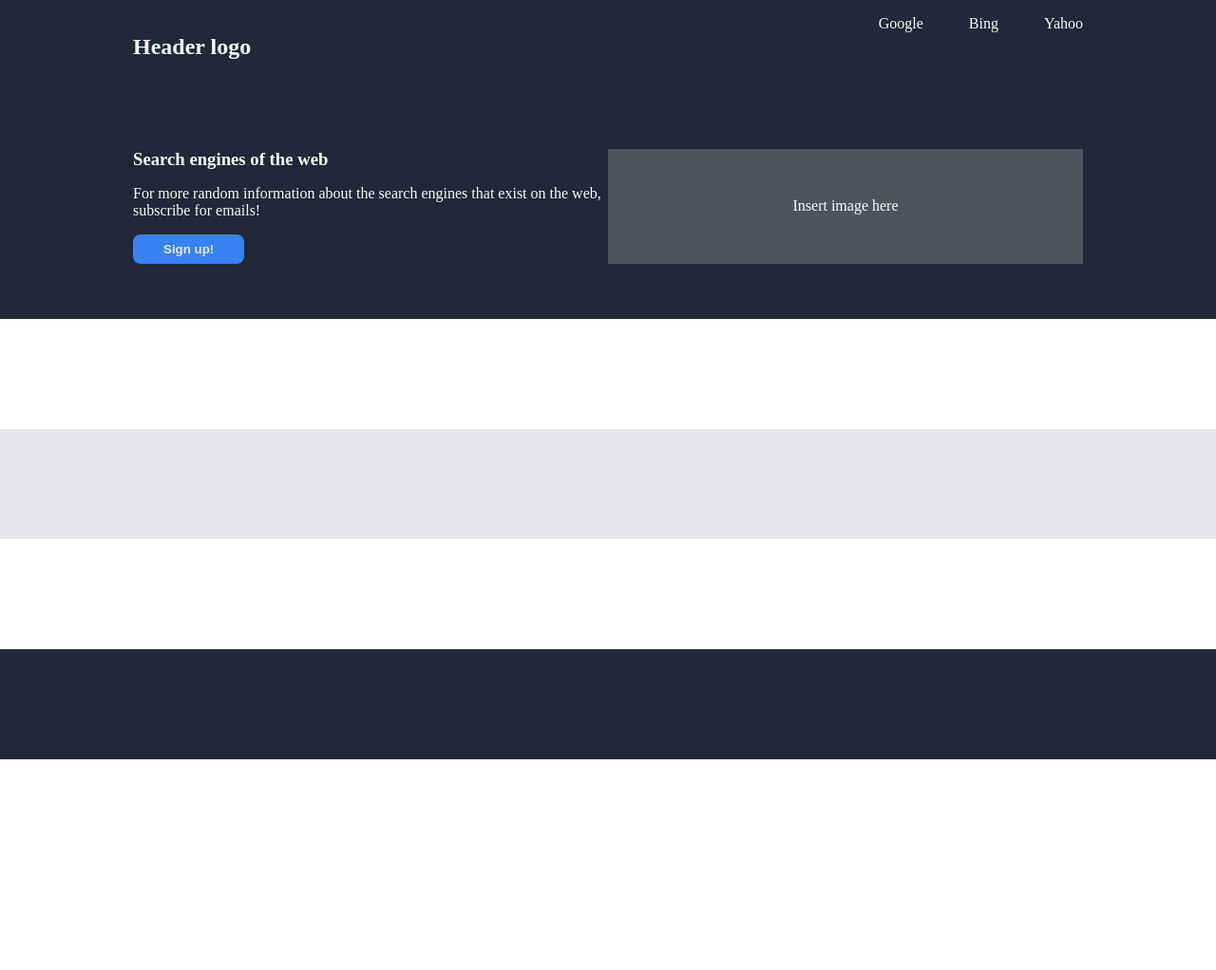
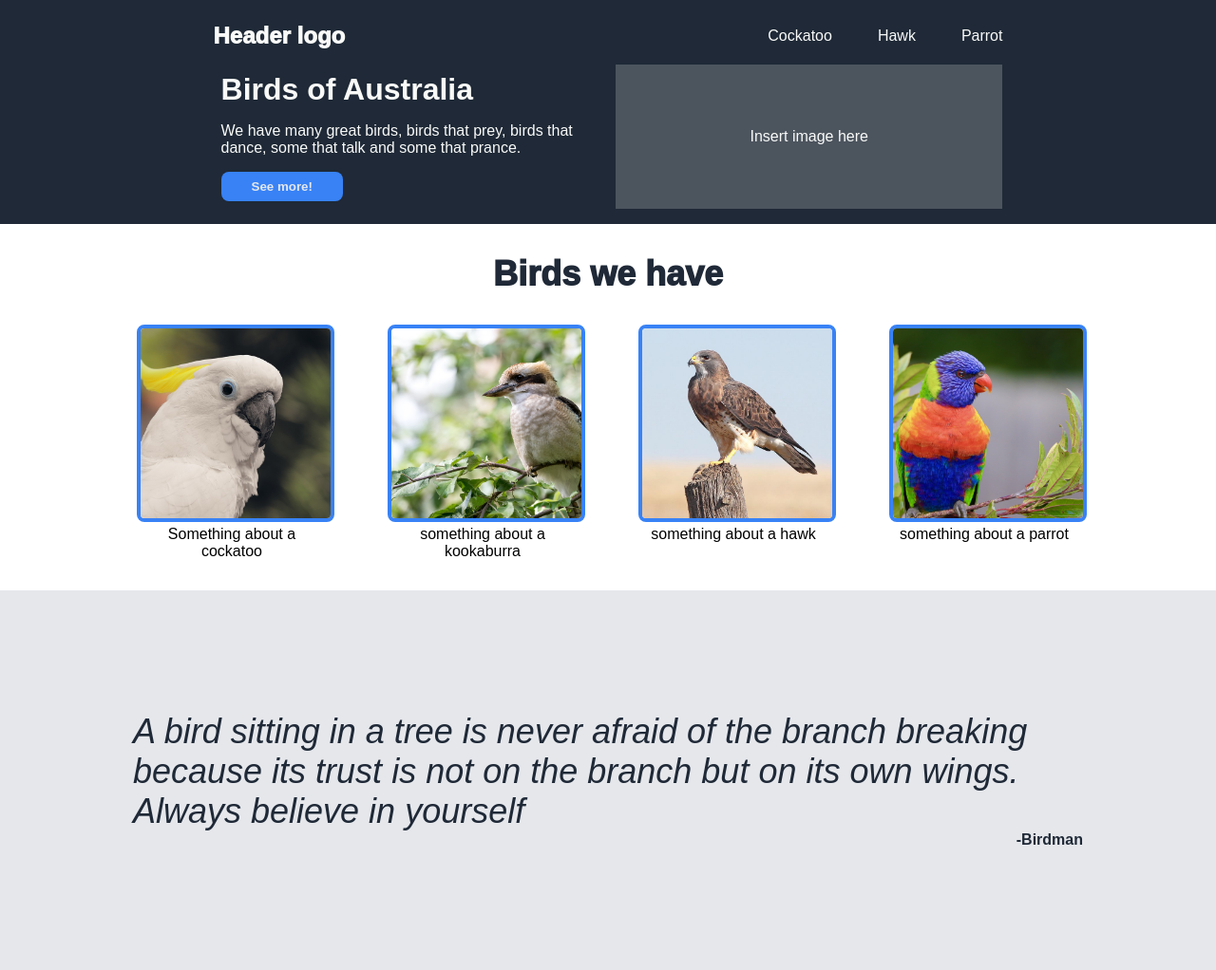
Before and after one commit to Zentality/LandingPage-TOP, a plain HTML site: page index.html in a window 1280 px wide. Shown: the whole page at 95% size. Before the commit the page ends 800 px from the top, so only its background shows below. Drawn offline with Linux system fonts and the light colour scheme.

Commit message:
Add content and styling
Content added to first and second main content areas
with styling and layout created.

```diff
--- a/index.html
+++ b/index.html
@@ -12,26 +12,55 @@
   <div class="body header">
     <div class="headercontainer">
       <div class="headertop">
-        <h2>Header logo</h2>
+        <div class="title">Header logo</div>
         <ul class="links">
-          <li><a href="#">Google</a></li>
-          <li><a href="#">Bing</a></li>
-          <li><a href="#">Yahoo</a></li>
+          <li><a href="#">Cockatoo</a></li>
+          <li><a href="#">Hawk</a></li>
+          <li><a href="#">Parrot</a></li>
         </ul>
       </div>
       <div class="headerbottom">
         <div class="headercontent">
-          <h3>Search engines of the web</h3>
-          <p>For more random information about the search engines that exist on the web, subscribe for emails!</p>
-          <button class="signup" href="#">Sign up!</button>
+          <div class="title">Birds of Australia</div>
+          <p>We have many great birds, birds that prey, birds that dance, some that talk and some that prance.</p>
+          <button class="signup" href="#">See more!</button>
         </div>
         <div class="logo">Insert image here</div>
       </div>
     </div>
   </div>
 
-  <div class="body content first"></div>
-  <div class="body content second"></div>
+  <div class="body content first">
+    <div class="contentcontainer">
+      <div class="contenttitle">Birds we have</div>
+      <div class="cards">
+        <div class="card">
+          <img src="images/cockatoo.jpg">
+          <div>Something about a cockatoo</div>
+        </div>
+        <div class="card">
+          <img src="images/kookaburra.jpg">
+          <div> something about a kookaburra</div>
+        </div>
+        <div class="card">
+          <img src="images/hawk.jpg">
+          <div> something about a hawk</div>
+        </div>
+        <div class="card">
+          <img src="images/parrot.jpg">
+          <div> something about a parrot</div>
+        </div>
+      </div>
+    </div>
+  </div>
+
+  <div class="body content second">
+    <div class="middlecontainer">
+      <div class="quote">A bird sitting in a tree is never afraid of the branch breaking because its trust is not on the branch but on its own wings. Always believe in yourself</div>
+      <div class="author">-Birdman</div>
+    </div>
+  </div>
+
   <div class="body content third"></div>
   <div class="body footer"></div>
 </body>
--- a/styles.css
+++ b/styles.css
@@ -14,18 +14,27 @@ body {
   flex: 1 0 auto;
   display: flex;
   justify-content: center;
+  font-family: sans-serif;
 }
 
 .headercontainer {
   color: #F9FAF8;
-  min-width: 1000px;
+  min-width: 60%;
   display: flex;
   flex-direction: column;
+  margin: 8px 8px 16px;
 }
 
 .headertop {
   padding: 16px 0;
   display: flex;
+}
+
+.headertop .title {
+  font-size: 24px;
+  font-weight: 1000;
+  margin: 0;
+  padding: 0;
 }
 
 .links {
@@ -34,12 +43,12 @@ body {
   padding: 0;
   margin: 0 0 0 auto;
   list-style: none;
+  align-items: center;
 }
 
 .headerbottom {
   display: flex;
   margin: auto 0;
-  /* justify-content: space-between; */
 }
 
 .second {
@@ -58,10 +67,14 @@ body {
 .headercontent {
  flex: 1 1 1;
  width: 50%;
+ padding: 8px;
 }
 
-.headercontent h3 {
+.headercontent .title {
   margin: 0;
+  padding: 0;
+  font-size: 32px;
+  font-weight: 800;
 }
 
 .logo {
@@ -77,3 +90,64 @@ a {
   text-decoration: none;
   color: #F9FAF8;
 }
+
+.card img {
+  width: 200px;
+  height: 200px;
+  object-fit: cover;
+  border-radius: 8px;
+  border: 4px solid #3882F6;
+}
+
+.contentcontainer {
+  min-width: 50%;
+  display: flex;
+  flex-direction: column;
+  align-items: center;
+}
+
+.contenttitle {
+  padding: 32px 32px 16px;
+  font-size: 36px;
+  font-weight: 1000;
+  color: #1F2937;
+}
+
+.cards {
+  display: flex;
+  flex-wrap: wrap;
+  gap: 64px;
+  padding: 16px 32px 32px;
+}
+
+.card {
+  width: 200px;
+  text-align: center;
+}
+
+.body.content.second {
+  display: flex;
+  justify-content: center;
+  align-items: center;
+}
+
+.middlecontainer {
+  display: flex;
+  flex-direction: column;
+  align-items: flex-start;
+  padding: 128px 32px;
+}
+
+.quote {
+  font-size: 36px;
+  color: #1F2937;
+  font-style: italic;
+  max-width: 1000px;
+}
+
+.author {
+  align-self: flex-end;
+  font-size: 16px;
+  font-weight: 800;
+  color: #1F2937;
+}
```
Also changed, not shown: images/cockatoo.jpg (added), images/hawk.jpg (added), images/kookaburra.jpg (added), images/parrot.jpg (added).
